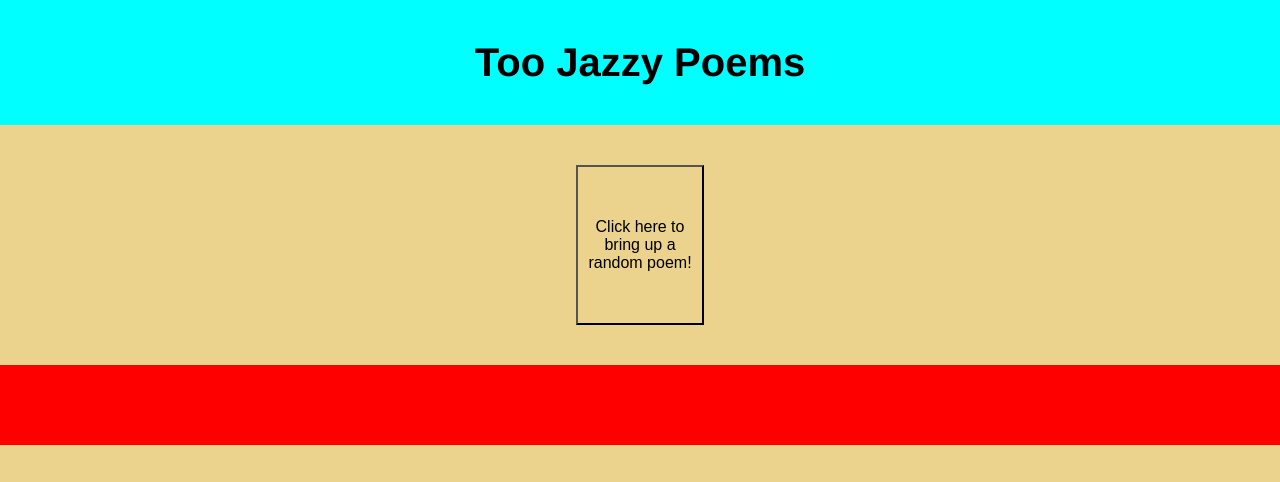
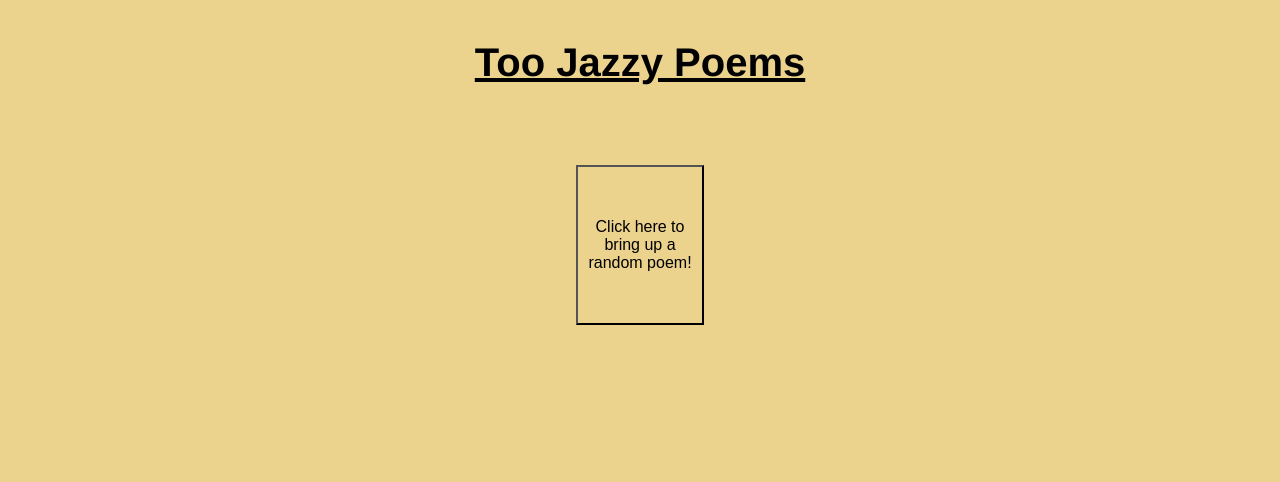
Before and after one commit to tizzle-b-rizzle/js_poems, a plain HTML site: page index.html in a window 1280 px wide. Drawn offline with Linux system fonts and the light colour scheme.

Commit message:
Add files via upload

```diff
--- a/assets/css/stylesheet.css
+++ b/assets/css/stylesheet.css
@@ -23,7 +23,7 @@
 
 /*#region title section*/
 #title-section {
-  background-color: aqua;
+  background-color: #ebd28d;
   width:100%;
   height:auto;
   padding-top:5vh;
@@ -33,6 +33,7 @@
 #title {
   font-family:Helvetica, sans-serif;
   font-size:40px;
+  text-decoration: underline;
 }
 /*#endregion*/
 
@@ -40,7 +41,7 @@
 #title-of-poem-section {
   height:10vh;
   width:100%;
-  background-color: red;
+  background-color: #ebd28d;
   text-align: center;
   font-family: Impact, Haettenschweiler, 'Arial Narrow Bold', sans-serif;
   font-size: 20px;
```
